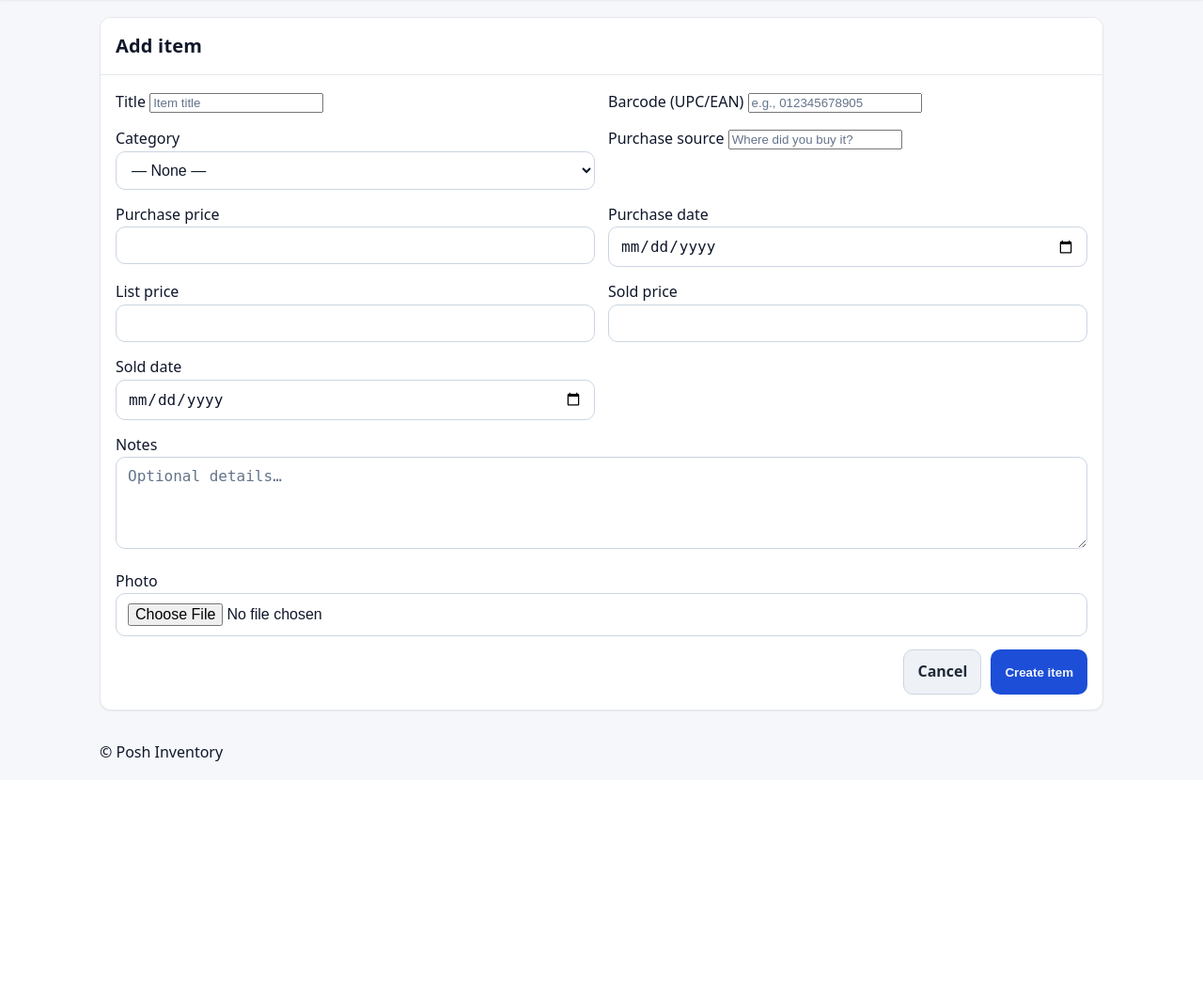
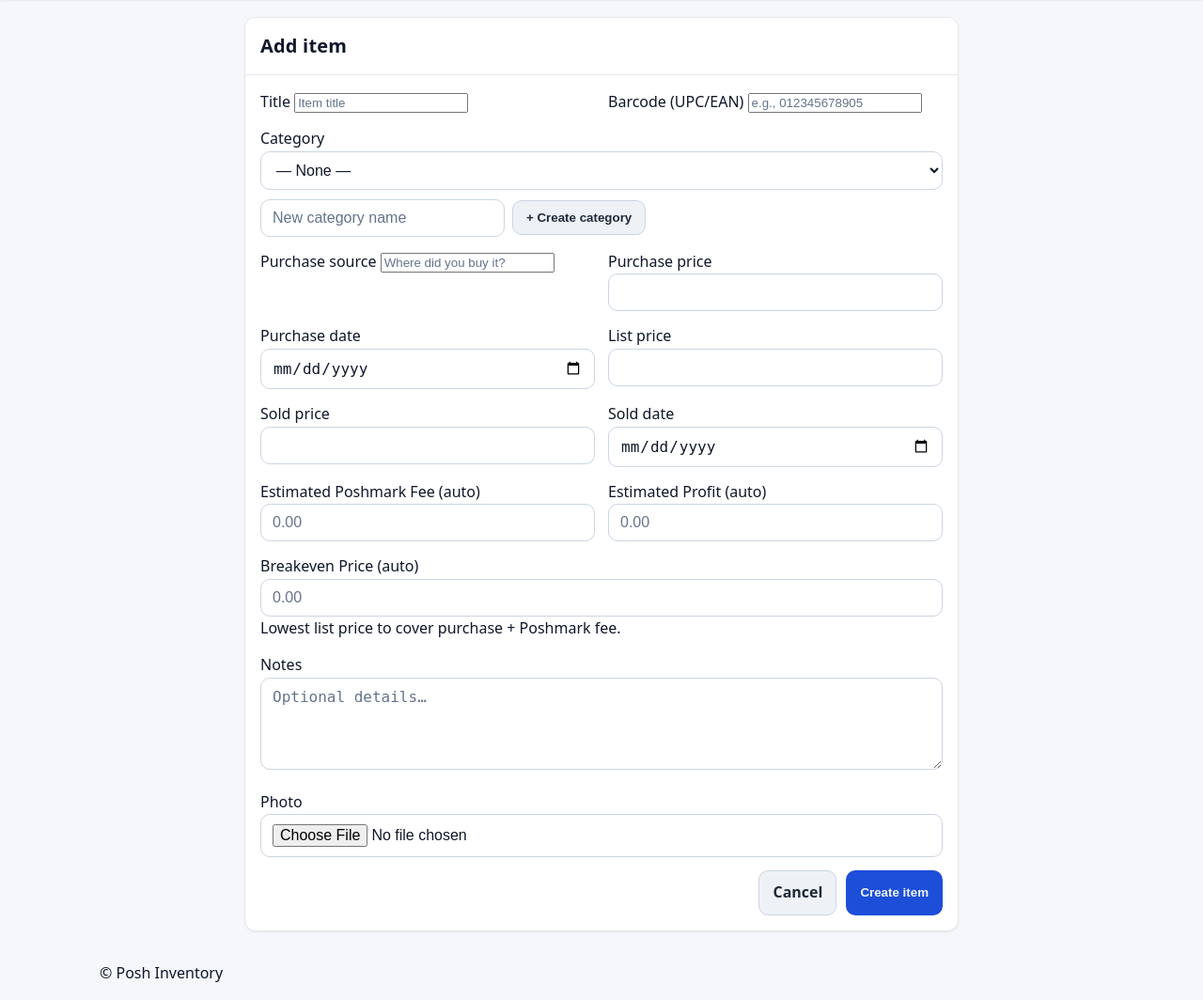
Before and after one commit to noahc763/posh-inventory, a Flask app: page /items/add in a window 1280 px wide. Shown: the part 77-1141 px from the top of the page at 94% size. Before the commit the page ends 887 px from the top, so only its background shows below. Run offline with Flask 3, Linux system fonts and the light colour scheme; the visitor is signed in with stand-in values (Sample User, id 1); data that the repository does not hold is empty.

Commit message:
Edited HTML

```diff
--- a/templates/add_edit_item.html
+++ b/templates/add_edit_item.html
@@ -1,7 +1,7 @@
 {% extends "base.html" %}
 {% block content %}
 
-<section class="card">
+<section class="card" style="max-width: 760px; margin: 0 auto;">
   <div class="card-header" style="display:flex;align-items:center;justify-content:space-between;gap:12px;">
     <h2 style="margin:0;">{{ 'Edit item' if item else 'Add item' }}</h2>
   </div>
@@ -29,9 +29,10 @@
       </div>
 
       <!-- Category -->
-      <div class="field">
+      <div class="field" style="grid-column:1/-1;">
         <label>Category</label>
-        <select name="category_id" class="input">
+        <div style="display:grid; gap:10px;">
+          <select name="category_id" id="category_id" class="input">
             <option value="">— None —</option>
             {% for c in categories %}
               <option value="{{ c.id }}"
@@ -42,53 +43,13 @@
             {% endfor %}
           </select>
 
-        <script>
-          const purchaseEl = document.getElementById('purchase_price');
-          const listEl = document.getElementById('listing_price');
-          const feeEl = document.getElementById('fee');
-          const profitEl = document.getElementById('profit');
-          const breakEl = document.getElementById('breakeven_price');
-
-          function asNum(el){ const v = parseFloat((el?.value || '').replace(/[^\d.]/g,'')); return isNaN(v)?0:v; }
-          function ceil2(x){ return Math.ceil(x * 100) / 100; }
-
-          // Poshmark fee: $2.95 for items < $15, else 20%
-          function poshmarkFee(listing){ if(listing<=0) return 0; return listing < 15 ? 2.95 : listing * 0.20; }
-
-          // Minimum list price that makes profit >= 0 (piecewise)
-          function breakeven(purchase){
-            if (purchase <= 0) return 0;
-            const flatCandidate = purchase + 2.95;
-            if (flatCandidate < 15) return ceil2(flatCandidate);
-            const percentCandidate = purchase / 0.8;
-            return ceil2(Math.max(15, percentCandidate));
-          }
-
-          function recalc(){
-            const purchase = asNum(purchaseEl);
-            const listing = asNum(listEl);
-
-            // Fee and profit from current listing
-            const fee = poshmarkFee(listing);
-            feeEl.value = listing ? fee.toFixed(2) : '';
-            const profit = listing ? (listing - fee - purchase) : 0;
-            profitEl.value = listing ? profit.toFixed(2) : '';
-
-            // Breakeven
-            const be = breakeven(purchase);
-            breakEl.value = purchase ? be.toFixed(2) : '';
-
-            // Auto-fill List Price if empty OR force update
-            if (!listEl.value || listEl.dataset.autoFilled === "true") {
-              listEl.value = be.toFixed(2);
-              listEl.dataset.autoFilled = "true"; // mark as auto-filled so user can override
-            }
-          }
-
-          purchaseEl?.addEventListener('input', recalc);
-          listEl?.addEventListener('input', () => { listEl.dataset.autoFilled = "false"; }); // user override
-          window.addEventListener('DOMContentLoaded', recalc);
-        </script>
+          <!-- Inline category create -->
+          <div style="display:flex; gap:8px; align-items:center; flex-wrap:wrap;">
+            <input id="newCatName" type="text" class="input" placeholder="New category name" style="max-width:260px;">
+            <button id="createCatBtn" class="btn outline" type="button">+ Create category</button>
+            <span class="muted small" id="createCatStatus" aria-live="polite"></span>
+          </div>
+        </div>
       </div>
 
       <!-- Purchase source -->
@@ -100,7 +61,7 @@
       <!-- Purchase price -->
       <div class="field">
         <label>Purchase price</label>
-        <input name="purchase_price" type="number" inputmode="decimal" step="0.01" min="0"
+        <input id="purchase_price" name="purchase_price" type="number" inputmode="decimal" step="0.01" min="0"
                value="{{ '%.2f'|format(item.purchase_price) if item and item.purchase_price is not none else '' }}" />
       </div>
 
@@ -114,11 +75,11 @@
       <!-- List price -->
       <div class="field">
         <label>List price</label>
-        <input name="list_price" type="number" inputmode="decimal" step="0.01" min="0"
+        <input id="list_price" name="list_price" type="number" inputmode="decimal" step="0.01" min="0"
                value="{{ '%.2f'|format(item.list_price) if item and item.list_price is not none else '' }}" />
       </div>
 
-      <!-- Sold price (now shown for both add & edit) -->
+      <!-- Sold price -->
       <div class="field">
         <label>Sold price</label>
         <input name="sold_price" type="number" inputmode="decimal" step="0.01" min="0"
@@ -132,13 +93,31 @@
                value="{{ item.sold_date.strftime('%Y-%m-%d') if item and item.sold_date else '' }}" />
       </div>
 
+      <!-- Fee / Profit preview -->
+      <div class="field">
+        <label>Estimated Poshmark Fee (auto)</label>
+        <input id="fee" name="platform_fee" type="number" step="0.01" min="0" placeholder="0.00" readonly />
+      </div>
+
+      <div class="field">
+        <label>Estimated Profit (auto)</label>
+        <input id="profit" type="number" step="0.01" placeholder="0.00" readonly />
+      </div>
+
+      <!-- Breakeven -->
+      <div class="field" style="grid-column:1/-1;">
+        <label>Breakeven Price (auto)</label>
+        <input id="breakeven_price" type="number" step="0.01" placeholder="0.00" readonly />
+        <div class="small muted">Lowest list price to cover purchase + Poshmark fee.</div>
+      </div>
+
       <!-- Notes -->
       <div class="field" style="grid-column:1/-1;">
         <label>Notes</label>
         <textarea name="notes" rows="4" placeholder="Optional details…">{{ item.notes if item else '' }}</textarea>
       </div>
 
-      <!-- Photo (optional; safe to keep even if you don't use it yet) -->
+      <!-- Photo -->
       <div class="field" style="grid-column:1/-1;">
         <label>Photo</label>
         <input type="file" name="photo" accept="image/*" />
@@ -156,4 +135,119 @@
   </div>
 </section>
 
+<script>
+  // --- Inline category creation ---
+  const createBtn = document.getElementById('createCatBtn');
+  const nameInput = document.getElementById('newCatName');
+  const selectEl  = document.getElementById('category_id');
+  const statusEl  = document.getElementById('createCatStatus');
+
+  async function createCategory() {
+    const name = (nameInput?.value || '').trim();
+    if (!name) { alert('Enter a category name'); nameInput?.focus(); return; }
+
+    createBtn.disabled = true;
+    statusEl.textContent = 'Creating…';
+
+    try {
+      const resp = await fetch('{{ url_for("categories.api_create_category") }}', {
+        method: 'POST',
+        headers: { 'Content-Type': 'application/json' },
+        body: JSON.stringify({ name })
+      });
+      const data = await resp.json();
+      if (!resp.ok || !data.ok) throw new Error(data.error || ('HTTP ' + resp.status));
+
+      const id = String(data.id);
+      let present = false;
+      for (const opt of selectEl.options) { if (opt.value === id) { present = true; break; } }
+      if (!present) {
+        const opt = document.createElement('option');
+        opt.value = id;
+        opt.textContent = data.name;
+        selectEl.appendChild(opt);
+      }
+      selectEl.value = id;
+      nameInput.value = '';
+      statusEl.textContent = data.created ? 'Category created.' : 'Category already existed.';
+    } catch (e) {
+      alert('Could not create category: ' + e.message);
+      statusEl.textContent = 'Failed.';
+    } finally {
+      createBtn.disabled = false;
+      setTimeout(() => statusEl.textContent = '', 2000);
+    }
+  }
+  createBtn?.addEventListener('click', createCategory);
+  nameInput?.addEventListener('keydown', (e) => {
+    if (e.key === 'Enter') { e.preventDefault(); createCategory(); }
+  });
+
+  // --- Fee / Profit / Breakeven + auto-fill List Price ---
+  const purchaseEl = document.getElementById('purchase_price');
+  const listEl     = document.getElementById('list_price');
+  const feeEl      = document.getElementById('fee');
+  const profitEl   = document.getElementById('profit');
+  const breakEl    = document.getElementById('breakeven_price');
+
+  function asNum(el){
+    if (!el) return 0;
+    const raw = (el.value || '').replace(/[^\d.]/g,'');
+    const v = parseFloat(raw);
+    return isNaN(v) ? 0 : v;
+  }
+  function ceil2(x){ return Math.ceil(x * 100) / 100; }
+
+  // Poshmark fee: $2.95 if list < $15, else 20%
+  function poshmarkFee(listing){
+    if (listing <= 0) return 0;
+    return listing < 15 ? 2.95 : listing * 0.20;
+  }
+
+  // Breakeven: min L s.t. L - fee(L) - purchase >= 0
+  function breakeven(purchase){
+    if (purchase <= 0) return 0;
+    const flatCandidate = purchase + 2.95;   // valid only if < 15
+    if (flatCandidate < 15) return ceil2(flatCandidate);
+    const percentCandidate = purchase / 0.8; // 20% fee regime
+    return ceil2(Math.max(15, percentCandidate));
+  }
+
+  let lastAutoList = null;
+
+  function recalc(andAutoFillList = false){
+    const purchase = asNum(purchaseEl);
+    const listing  = asNum(listEl);
+
+    // Breakeven field
+    const be = purchase ? breakeven(purchase) : 0;
+    if (breakEl) breakEl.value = purchase ? be.toFixed(2) : '';
+
+    // Auto-fill List Price if appropriate
+    if (listEl) {
+      const currentText = (listEl.value || '').trim();
+      const currentNum  = listing;
+      const shouldAuto =
+        andAutoFillList ||
+        currentText === '' ||
+        (lastAutoList !== null && currentNum === lastAutoList);
+
+      if (purchase && shouldAuto) {
+        listEl.value = be.toFixed(2);
+        lastAutoList = be;
+      }
+    }
+
+    // Fee & Profit based on current list value
+    const listNow = asNum(listEl);
+    const fee = poshmarkFee(listNow);
+    if (feeEl)    feeEl.value    = listNow ? fee.toFixed(2) : '';
+    if (profitEl) profitEl.value = listNow ? (listNow - fee - purchase).toFixed(2) : '';
+  }
+
+  purchaseEl?.addEventListener('input', () => recalc(true));   // also auto-fill list on purchase change
+  listEl?.addEventListener('input', () => { lastAutoList = null; recalc(false); }); // stop overriding once user edits
+  window.addEventListener('DOMContentLoaded', () => recalc(true));
+</script>
+
 {% endblock %}
```
Lines whose indentation alone changed are shown as unchanged.
